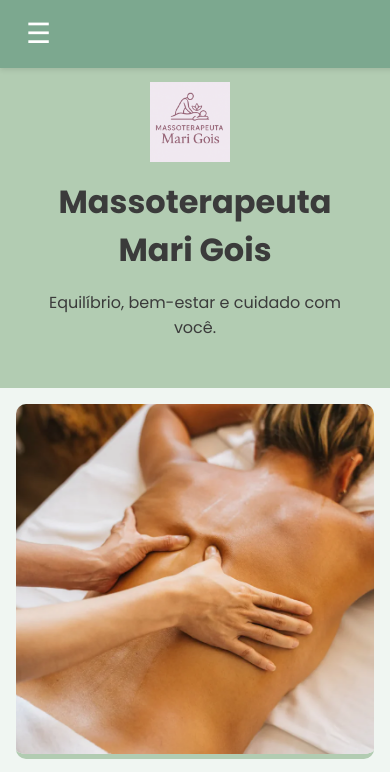
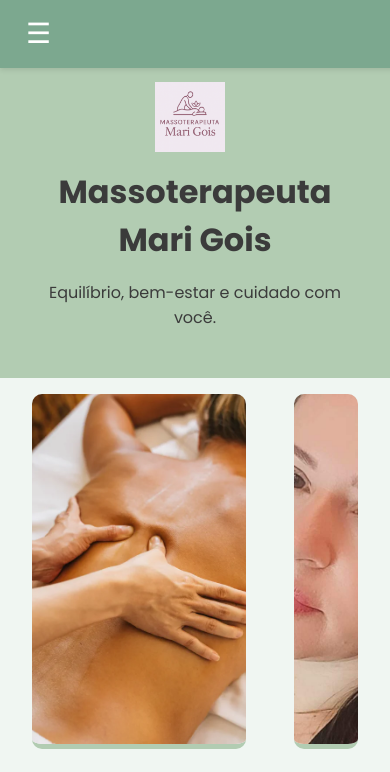
Before and after one commit to NinjakSk/Massoterapeuta-Mari-Gois, a plain HTML site: page index.html in a window 390 px wide. Shown: the top 772 px of the page. Drawn offline with nearby package versions, Linux system fonts and the light colour scheme.

Commit message:
Add files via upload

```diff
--- a/index.html
+++ b/index.html
@@ -56,6 +56,7 @@
             Corporal: R$80,00<br>
             Domiciliar: R$90,00<br>
             Pacote com 4 sessões: R$325,00<br>
+            <br><br>
             <br>
             <strong>Massagem também em Gestantes e Crianças</strong><br>
             <br><br>
@@ -72,8 +73,6 @@
                 <li>Fortalece o sistema imunológico</li>
                 <li>Melhora o sono</li>
                 <li>Aumenta o foco e a concentração</li>
-                <li>Estimula a drenagem linfática</li>
-                <li>Ajuda a eliminar toxinas e resíduos metabólicos</li>
                 <li>Serve como terapia e auxilia em tratamentos</li>
             </ul>
         </div>
--- a/style.css
+++ b/style.css
@@ -32,11 +32,6 @@ header h1 {
     flex-wrap: wrap;
 }
 
-.logo {
-    height: 70px;
-    width: auto;
-}
-
 .header-texto {
     display: flex;
     flex-direction: column;
@@ -55,6 +50,8 @@ header h1 {
     height: 80px;
     width: auto;
     margin-right: 10px;
+    height: 70px;
+    width: auto;
 }
 
 .hero {
@@ -64,12 +61,13 @@ header h1 {
     gap: 1rem;
     margin-top: 1rem;
     padding: 0 1rem;
+    justify-content: space-around;
 }
 
 .hero-img {
     flex: 2;
     width: 100%;
-    max-width: 600px;
+    max-width: 60%;
     height: 350px;
     border-radius: 10px;
     border-bottom: 5px solid #b2ccb2;
@@ -79,12 +77,11 @@ header h1 {
 .foto-mari {
     flex: 1;
     width: 100%;
-    max-width: 300px;
+    max-width: 18%;
     height: 350px;
     border-radius: 10px;
     border-bottom: 5px solid #b2ccb2;
     object-fit: cover;
-    margin-left: 100px;
 }
 
 nav {
@@ -485,6 +482,10 @@ footer a i {
     nav.open .nav-links {
         display: flex;
     }
+
+    .foto-mari {
+        justify-content: center;
+    }
 }
 
 @media (max-width: 600px) {
@@ -500,4 +501,5 @@ footer a i {
     .header-texto {
         text-align: center;
     }
+
 }
```
